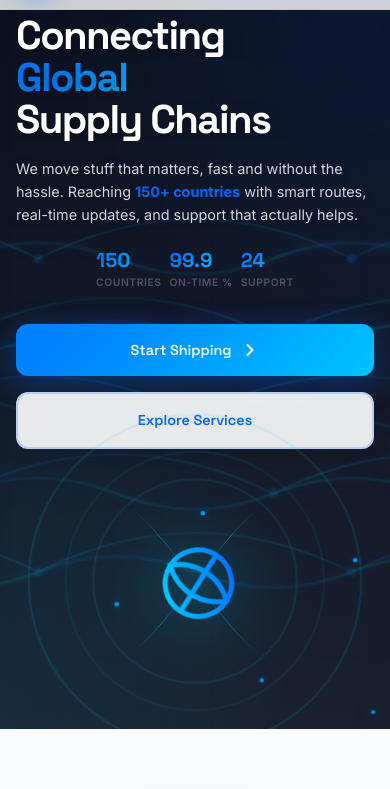
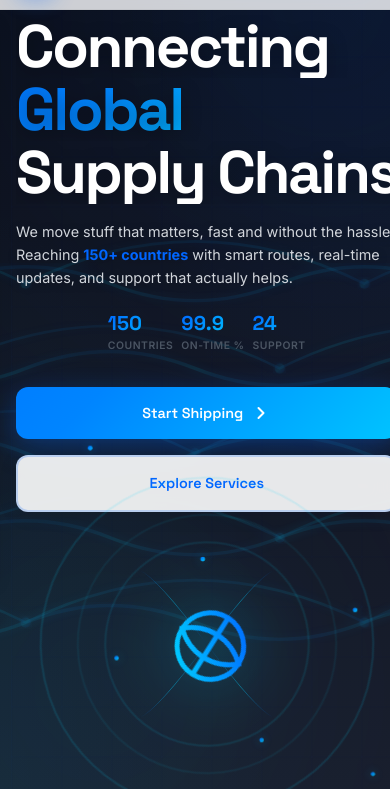
Before and after one commit to Coveratech-lab/A2Logistics, a website: page index.html in a window 390 px wide. Shown: the part 55-844 px from the top of the page. Drawn offline with Linux system fonts and the light colour scheme.

Commit message:
Add files via upload

```diff
--- a/styles.css
+++ b/styles.css
@@ -1718,7 +1718,7 @@ textarea.form-input {
     }
 
     .hero-title {
-        font-size: clamp(2.8rem, 7vw, 4rem);
+        font-size: clamp(4.2rem, 9vw, 6rem);
         margin-bottom: var(--spacing-md);
     }
 
@@ -1946,7 +1946,7 @@ textarea.form-input {
     }
 
     .hero-title {
-        font-size: clamp(2.5rem, 8vw, 3.5rem);
+        font-size: clamp(3.75rem, 10vw, 5.25rem);
         margin-bottom: var(--spacing-sm);
     }
 
@@ -2080,7 +2080,7 @@ textarea.form-input {
 /* Small Mobile: 360px and below */
 @media (max-width: 360px) {
     .hero-title {
-        font-size: clamp(2rem, 7vw, 2.5rem);
+        font-size: clamp(3rem, 9vw, 3.75rem);
         margin-bottom: var(--spacing-xs);
     }
 
```
